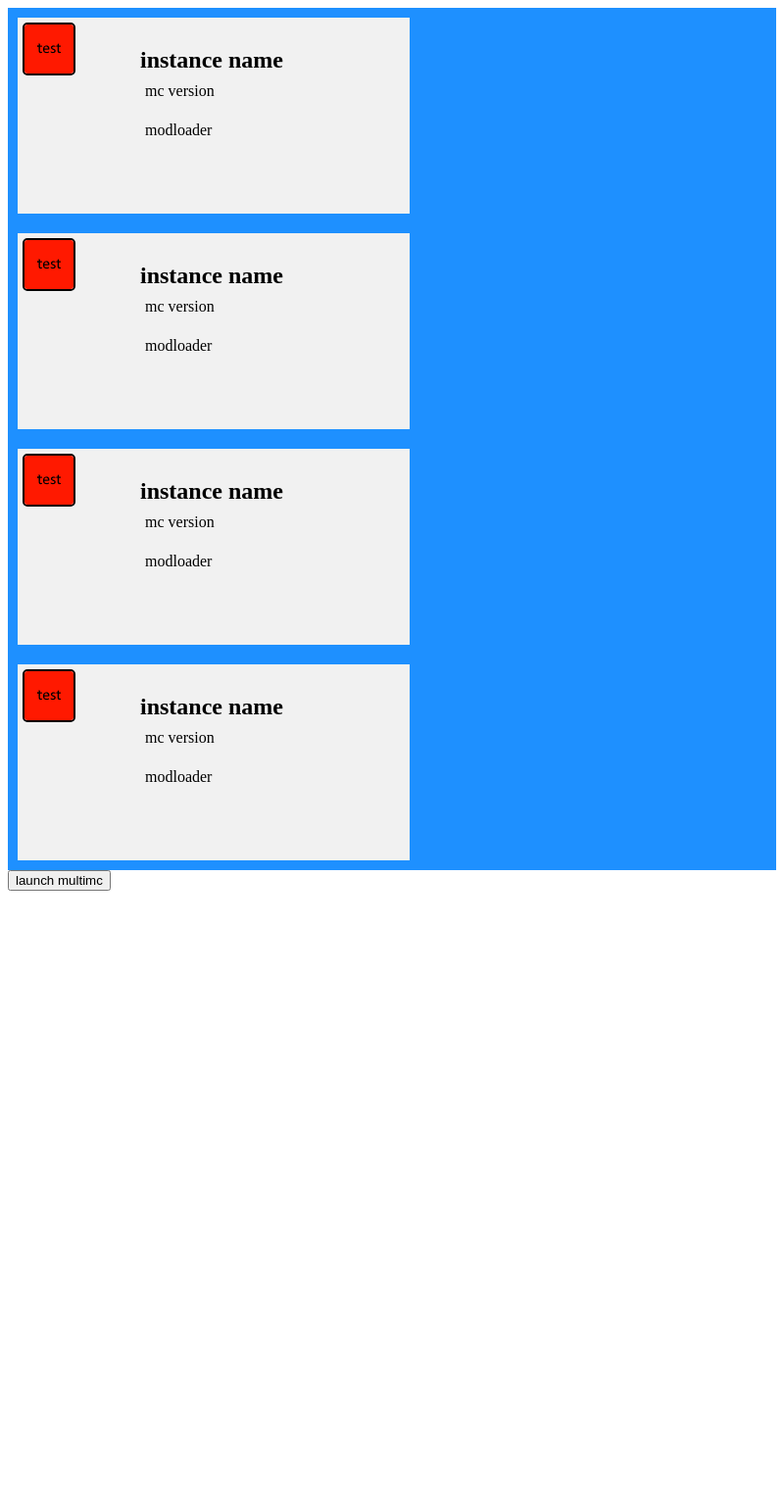
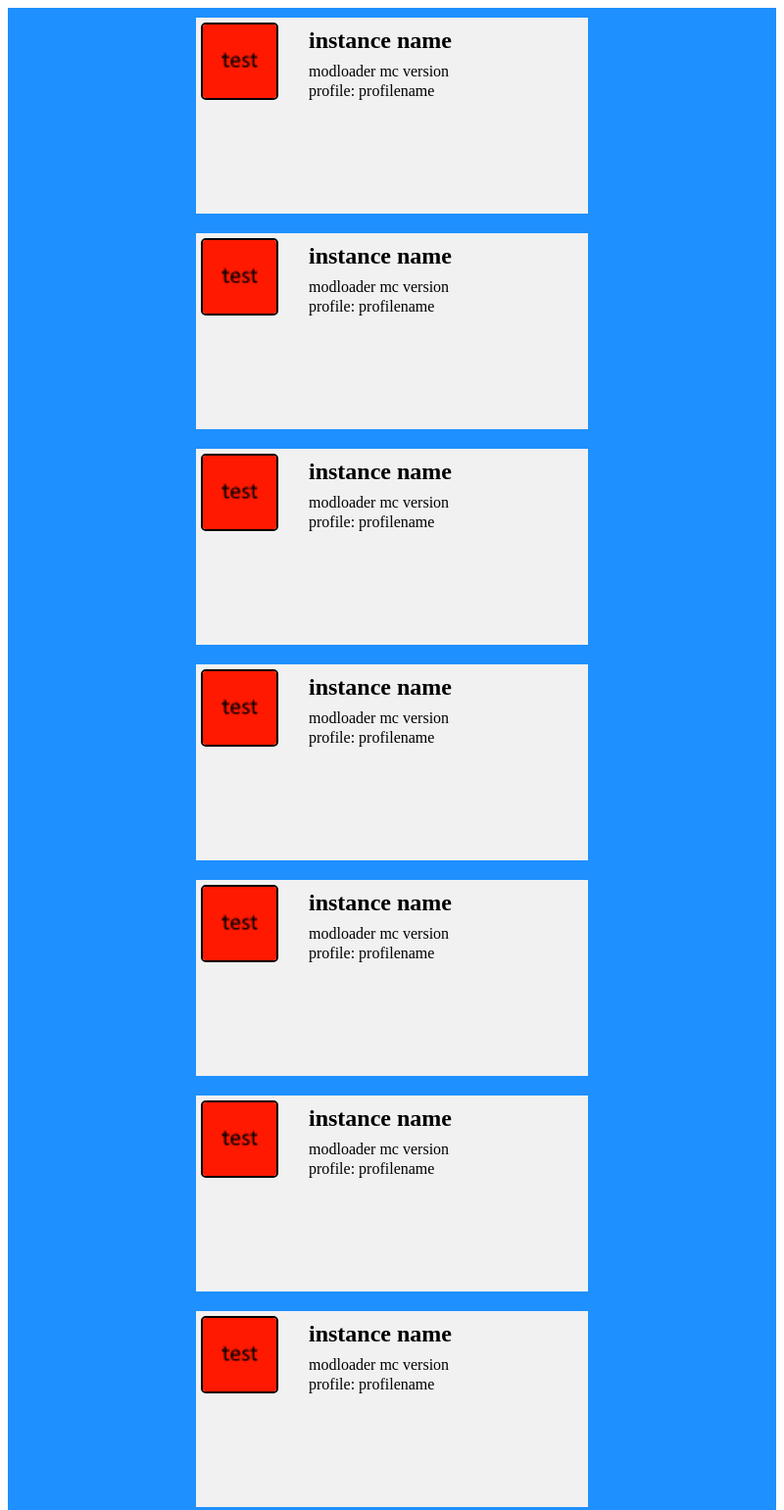
Before and after one commit to robinbouma7/multimc-ferium-helper, an Electron app: page instances.html in a window 800 px wide. Shown: the top 1541 px of the page at 98% size. Before the commit the page ends 917 px from the top, so only its background shows below. Drawn offline with Linux system fonts and the light colour scheme.

Commit message:
more progress on instance menu

```diff
--- a/instances.html
+++ b/instances.html
@@ -11,6 +11,7 @@
                 display: flex;
                 flex-wrap: wrap;
                 background-color: DodgerBlue;
+                justify-content: center;
             }
             .flex-container > div {
                 background-color: #f1f1f1;
@@ -23,24 +24,23 @@
                 border: 2px solid black;
                 border-radius: 5px;
                 margin: 5px;
+                width: 75px;
+                height: auto;
             }
             h2 {
                 position: absolute;
-                text-align: center;
-                top: 10px;
-                left: 125px;
+                top: -10px;
+                left: 115px;
             }
-            .mcversion {
+            .version {
                 position: absolute;
-                text-align: center;
+                top: 30px;
+                left: 115px;
+            }
+            .profilename {
+                position: absolute;
                 top: 50px;
-                left: 130px;
-            }
-            .modloader {
-                position: absolute;
-                text-align: center;
-                top: 90px;
-                left: 130px;
+                left: 115px;
             }
         </style>
     </head>
@@ -49,26 +49,44 @@
             <div>
                 <img src="cube.png">
                 <h2>instance name</h2>
-                <p class="mcversion">mc version</p>
-                <p class="modloader">modloader</p>
+                <p class="version">modloader mc version</p>
+                <p class="profilename">profile: profilename</p>
             </div>
             <div>
                 <img src="cube.png">
                 <h2>instance name</h2>
-                <p class="mcversion">mc version</p>
-                <p class="modloader">modloader</p>
+                <p class="version">modloader mc version</p>
+                <p class="profilename">profile: profilename</p>
             </div>
             <div>
                 <img src="cube.png">
                 <h2>instance name</h2>
-                <p class="mcversion">mc version</p>
-                <p class="modloader">modloader</p>
+                <p class="version">modloader mc version</p>
+                <p class="profilename">profile: profilename</p>
             </div>
             <div>
                 <img src="cube.png">
                 <h2>instance name</h2>
-                <p class="mcversion">mc version</p>
-                <p class="modloader">modloader</p>
+                <p class="version">modloader mc version</p>
+                <p class="profilename">profile: profilename</p>
+            </div>
+            <div>
+                <img src="cube.png">
+                <h2>instance name</h2>
+                <p class="version">modloader mc version</p>
+                <p class="profilename">profile: profilename</p>
+            </div>
+            <div>
+                <img src="cube.png">
+                <h2>instance name</h2>
+                <p class="version">modloader mc version</p>
+                <p class="profilename">profile: profilename</p>
+            </div>
+            <div>
+                <img src="cube.png">
+                <h2>instance name</h2>
+                <p class="version">modloader mc version</p>
+                <p class="profilename">profile: profilename</p>
             </div>
         </div>
         <button id="launchmmc">launch multimc</button>
```
